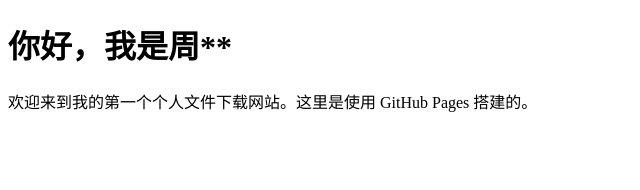
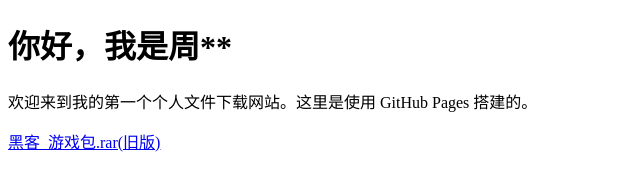
Before and after one commit to z-zm01/z-zm01.github.io, a plain HTML site: page index.html in a window 1280 px wide. Shown: the whole page, without its empty margins (0-640 px from the left). Drawn offline with Linux system fonts and the light colour scheme.

Commit message:
Update index.html

```diff
--- a/index.html
+++ b/index.html
@@ -8,5 +8,7 @@
 <body>
     <h1>你好，我是周**</h1>
     <p>欢迎来到我的第一个个人文件下载网站。这里是使用 GitHub Pages 搭建的。</p>
+    <a href="https://github.com/z-zm01/z-zm01.github.io/raw/refs/heads/main/%E9%BB%91%E5%AE%A2_%E6%B8%B8%E6%88%8F%E5%8C%85.rar" download="黑客_游戏包.rar">黑客_游戏包.rar(旧版)</a>
+
 </body>
 </html>
```
